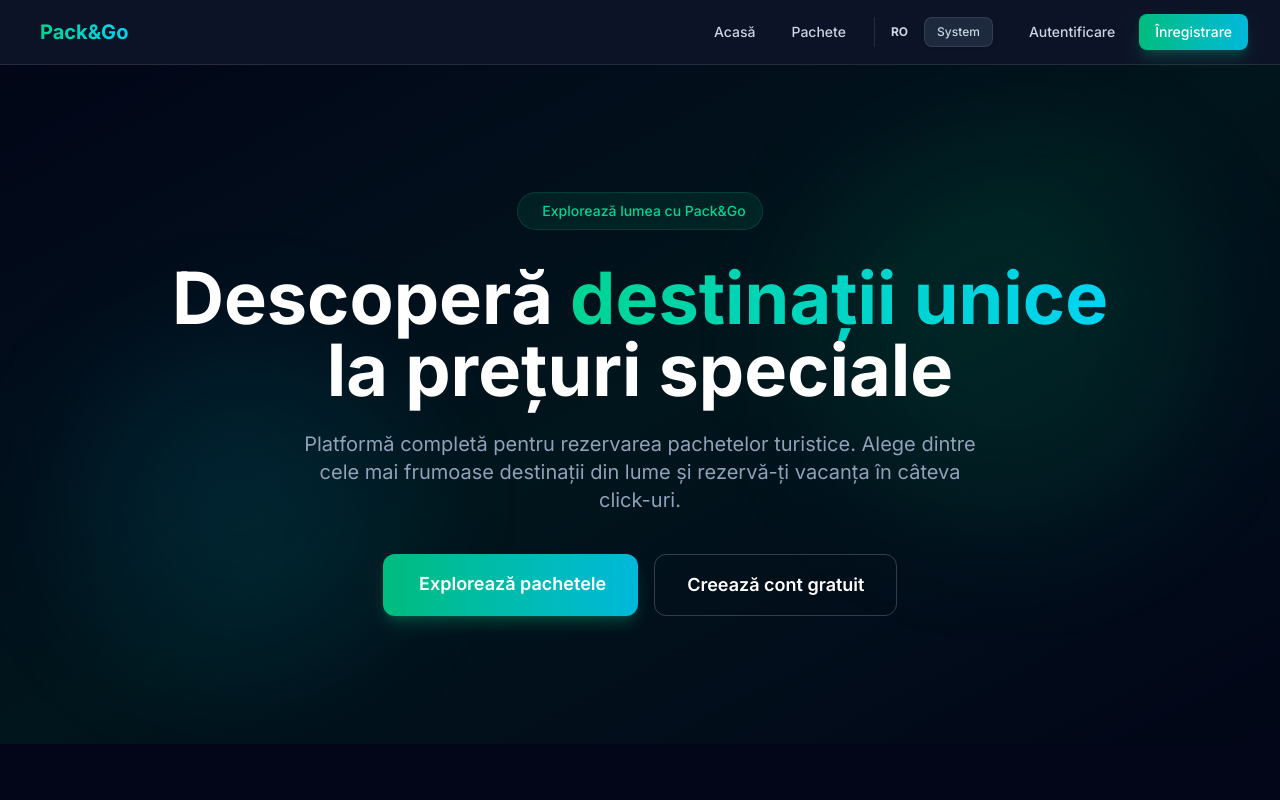
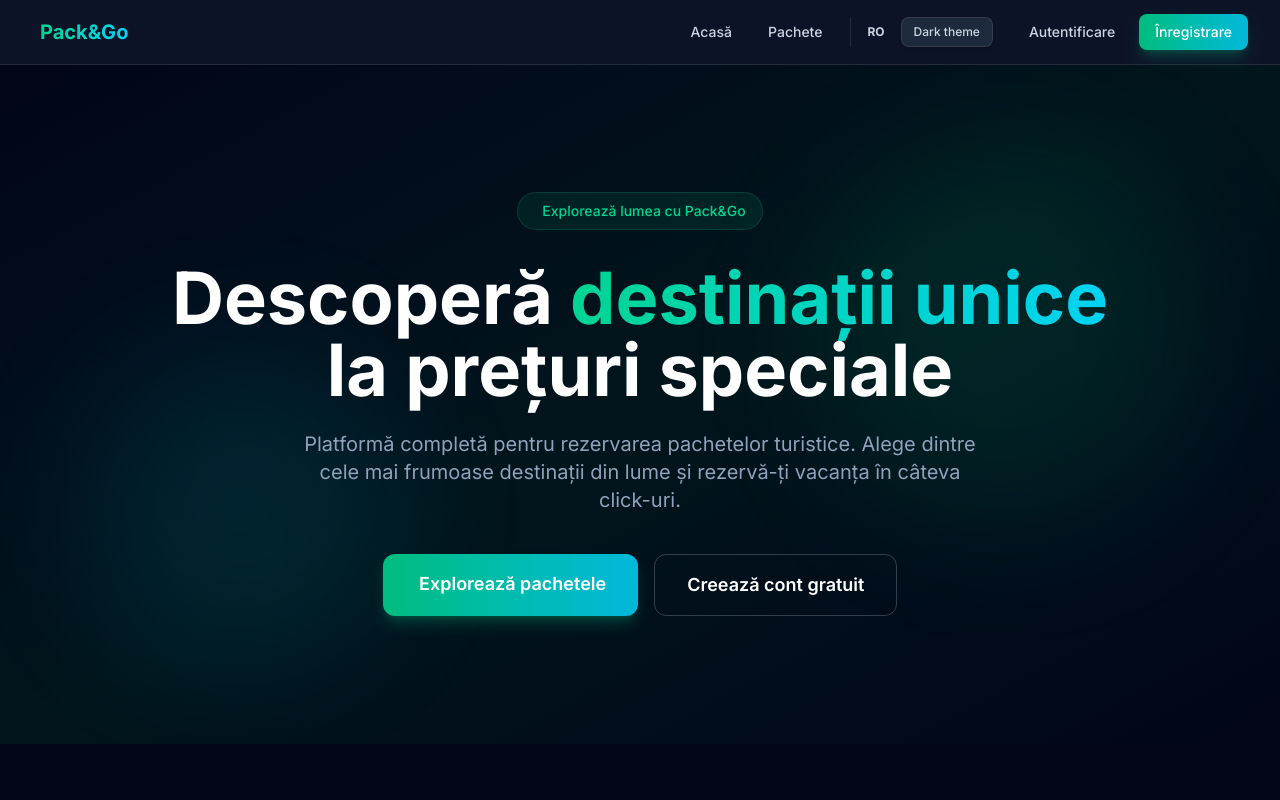
Before and after one commit to butiucmaria23/Licenta, a Next.js app: page / in a window 1280 px wide. Shown: the top 800 px of the page. Built offline with nearby package versions, Linux system fonts and the light colour scheme; no server answers; the database is empty.

Commit message:
Fix inverted theme toggle button text

```diff
--- a/src/components/Navbar.tsx
+++ b/src/components/Navbar.tsx
@@ -73,7 +73,7 @@ export default function Navbar() {
                   onClick={() => setTheme(theme === 'light' ? 'dark' : theme === 'dark' ? 'system' : 'light')}
                   className="px-3 py-1.5 rounded-lg bg-slate-100 dark:bg-slate-800 border border-slate-200 dark:border-white/10 text-slate-600 dark:text-slate-300 hover:bg-slate-200 dark:hover:bg-slate-700 transition-all text-xs font-medium shadow-sm"
                 >
-                  {theme === 'light' ? 'Dark theme' : theme === 'dark' ? 'System' : 'Light theme'}
+                  {theme === 'light' ? 'Light theme' : theme === 'dark' ? 'Dark theme' : 'System'}
                 </button>
               )}
             </div>
@@ -121,7 +121,7 @@ export default function Navbar() {
                 onClick={() => setTheme(theme === 'light' ? 'dark' : theme === 'dark' ? 'system' : 'light')}
                 className="px-3 py-1.5 rounded-lg bg-slate-100 dark:bg-slate-800 border border-slate-200 dark:border-white/10 text-slate-600 dark:text-slate-300 text-xs font-medium shadow-sm"
               >
-                {theme === 'light' ? 'Dark theme' : theme === 'dark' ? 'System' : 'Light theme'}
+                {theme === 'light' ? 'Light theme' : theme === 'dark' ? 'Dark theme' : 'System'}
               </button>
             )}
             <button
```
